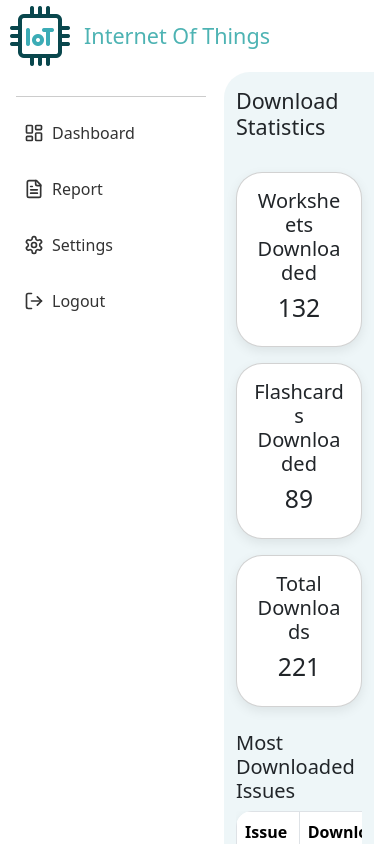
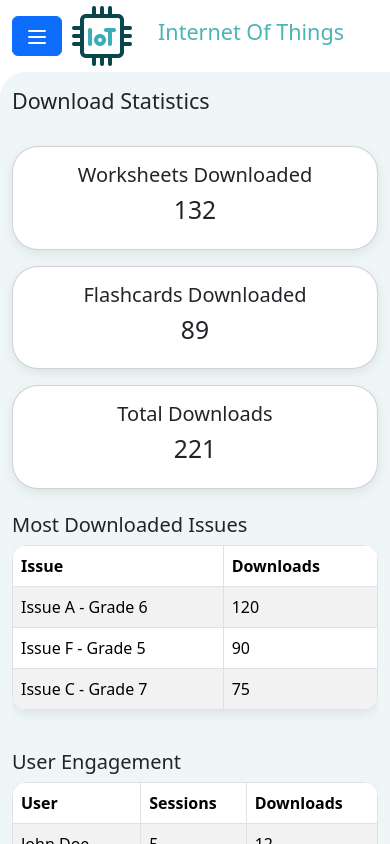
Before and after one commit to Adityamenon958/Iot-login-demo, a React (Vite) app in the folder frontend/: page /dashboard/reports in a window 390 px wide. Built offline with nearby package versions, Linux system fonts and the light colour scheme; sample sign-in values are in the browser's storage.

Commit message:
Deployment Azure 39 -LoginPage and Dashboard Responsiveness

```diff
--- a/frontend/src/Dashboard.jsx
+++ b/frontend/src/Dashboard.jsx
@@ -1,30 +1,28 @@
-import React from 'react';
+import React, { useEffect, useState } from 'react';
 import { Container, Row } from 'react-bootstrap';
-import { Outlet } from 'react-router-dom';
+import { Outlet, useNavigate } from 'react-router-dom';
 import styles from './Dashboard.module.css';
 import Sidebar from './Sidebar';
 import Topbar from './Topbar';
-import { useEffect } from 'react';
-import { useNavigate } from 'react-router-dom';
 
 const Dashboard = () => {
-
   const navigate = useNavigate();
+  const [sidebarOpen, setSidebarOpen] = useState(false);
 
   useEffect(() => {
     const token = localStorage.getItem("token");
-    if (!token) {
-      navigate("/"); // redirect to login
-    }
+    if (!token) navigate("/");
   }, []);
+
+  const toggleSidebar = () => setSidebarOpen(prev => !prev);
+  const closeSidebar = () => setSidebarOpen(false);
 
   return (
     <Container fluid className={styles.dashboard}>
-      <Topbar />
-
+      <Topbar toggleSidebar={toggleSidebar} />
       <Row className="flex-grow-1">
-        <Sidebar />
-        <Outlet /> {/* This changes based on route */}
+        <Sidebar isOpen={sidebarOpen} closeSidebar={closeSidebar} />
+        <Outlet />
       </Row>
     </Container>
   );
--- a/frontend/src/DashboardHome.jsx
+++ b/frontend/src/DashboardHome.jsx
@@ -109,7 +109,7 @@ const DashboardHome = () => {
     <Col xs={12} md={9} lg={10} xl={10} className={styles.main}>
       <div className="p-3">
         <Row className="g-4">
-          <Col xs={12} md={4}>
+          <Col xs={12} sm={4} md={4}>
             <Card className={`${styles.deviceCard} text-center`}>
               <Card.Body>
                 <i className={`bi bi-hdd-stack-fill text-primary ${styles.deviceIcon}`}></i>
@@ -119,7 +119,7 @@ const DashboardHome = () => {
             </Card>
           </Col>
 
-          <Col xs={12} md={4}>
+          <Col xs={12} sm={4} md={4}>
             <Card className={`${styles.deviceCard} text-center`}>
               <Card.Body>
                 <i className={`bi bi-hdd text-secondary ${styles.deviceIcon}`}></i>
@@ -129,7 +129,7 @@ const DashboardHome = () => {
             </Card>
           </Col>
 
-          <Col xs={12} md={4}>
+          <Col xs={12} sm={4} md={4}>
             <Card className={`${styles.deviceCard} text-center`}>
               <Card.Body>
                 <i className={`bi bi-exclamation-triangle-fill text-danger ${styles.deviceIcon}`}></i>
--- a/frontend/src/MainContent.module.css
+++ b/frontend/src/MainContent.module.css
@@ -90,3 +90,9 @@
   .inlineEdit:hover {
     color: #000;
   }
+
+  @media (max-width: 799px) {
+    .main{
+      width: 100%;
+    }
+  }
--- a/frontend/src/Sidebar.jsx
+++ b/frontend/src/Sidebar.jsx
@@ -1,26 +1,46 @@
-import React from 'react';
+import React, { useRef, useEffect } from 'react';
 import { Col, Button, Nav } from 'react-bootstrap';
-import { LayoutDashboard, FileText, Settings, LogOut } from 'lucide-react';
+import { LayoutDashboard, FileText, Settings, LogOut, X } from 'lucide-react';
 import { useNavigate } from 'react-router-dom';
 import { googleLogout } from '@react-oauth/google';
 import styles from './Sidebar.module.css';
 
-export default function Sidebar() {
-
+export default function Sidebar({ isOpen, closeSidebar  }) {
   const navigate = useNavigate();
+  const sidebarRef = useRef(null);
 
   const handleLogout = () => {
-    googleLogout(); // optional, logs out of Google session too
-    localStorage.removeItem("token"); // clear token
-    navigate("/"); // redirect to login
+    googleLogout();
+    localStorage.removeItem("token");
+    navigate("/");
   };
 
+   // Close on outside click
+   useEffect(() => {
+    const handleClickOutside = (event) => {
+      if (
+        sidebarRef.current &&
+        !sidebarRef.current.contains(event.target) &&
+        isOpen
+      ) {
+        closeSidebar();
+      }
+    };
+
+    if (isOpen) {
+      document.addEventListener("mousedown", handleClickOutside);
+    }
+
+    return () => {
+      document.removeEventListener("mousedown", handleClickOutside);
+    };
+  }, [isOpen, closeSidebar]);
+
+
   return (
-    <Col xs={12} md={3} lg={2} xl={2} className={`${styles.sidebar} p-0 pt-4`}>
-      <div className={`${styles.vertical_line} ms-3`}></div>
-
-      <div className={styles.sidebar}>
-        <Nav className="flex-column align-items-start">
+    <div className={`${styles.sidebarWrapper} ${isOpen ? styles.open : ''} `} ref={sidebarRef}>
+      <Col xs={12} md={3} lg={2} xl={2} className={`${styles.sidebar} p-0 pt-4`}>
+        <Nav className="flex-column align-items-start px-3">
           <Button className={styles.iconButton} onClick={() => navigate('/dashboard')}>
             <LayoutDashboard size={20} className="me-2" />
             Dashboard
@@ -41,7 +61,7 @@ export default function Sidebar() {
             Logout
           </Button>
         </Nav>
-      </div>
-    </Col>
+      </Col>
+    </div>
   );
 }
--- a/frontend/src/Sidebar.module.css
+++ b/frontend/src/Sidebar.module.css
@@ -3,11 +3,16 @@
     padding: 1rem;
     background-color: white; /* or your theme color */
   }
+  .sidebarWrapper {
+    display: none;
+    max-width: 14rem;
+    background-color: white;
+  }
 
   .sidebar {
     background-color: #ffffff;
     height: calc(100vh - 9rem);
-
+    z-index: 1050;
     max-width: 14rem;
   }
 
@@ -35,4 +40,33 @@
     background-color: rgba(0, 0, 0, 0.05);
     border-radius: 0.5rem;
     color: #4db3b3;
+    width: 150px;
   }
+
+
+
+  @media (min-width: 800px) {
+  .sidebarWrapper {
+    display: block !important;
+  }
+}
+
+@media (max-width: 799px) {
+  .sidebarWrapper {
+    position: fixed;
+    top: 0;
+    left: 0;
+    height: 100vh;
+    width: 250px;
+    background-color: white;
+    box-shadow: 2px 0 5px rgba(0, 0, 0, 0.2);
+    transition: transform 0.3s ease-in-out;
+    transform: translateX(-100%);
+    z-index: 999;
+  }
+
+  .sidebarWrapper.open {
+    transform: translateX(0);
+    display: block;
+  }
+}
--- a/frontend/src/Toopbar.module.css
+++ b/frontend/src/Toopbar.module.css
@@ -13,3 +13,9 @@
   .DlogoText{
     color: #4db3b3;
   }
+
+  @media (min-width: 799px) {
+    .burgerButton{
+      display: none;
+    }
+  }
--- a/frontend/src/Topbar.jsx
+++ b/frontend/src/Topbar.jsx
@@ -1,17 +1,26 @@
-import React from 'react'
-import { Container, Row, Col } from 'react-bootstrap';
+import React from 'react';
+import { Row, Col, Button } from 'react-bootstrap';
 import styles from './Toopbar.module.css';
-import Dlogo from "../src/assets/DashboardLogo.png";
+import Dlogo from '../src/assets/DashboardLogo.png';
+import { Menu } from 'lucide-react';
 
-
-export default function Topbar() {
- return (
-    <Row className={styles.topbar}>
-      <img src={Dlogo} className={`${styles.Dlogo} ms-2 mt-1`}/>
-        <Col>
-
-          <h4 className={`p-3 ps-0 h-100 d-flex align-items-center ${styles.DlogoText}`}>Internet Of Things</h4>
-        </Col>
-      </Row>
-  )
+export default function Topbar({ toggleSidebar }) {
+  return (
+    <Row className={`${styles.topbar} align-items-center`}>
+      <Col xs="auto" className="d-flex align-items-center">
+        <Button
+          className={` me-2 ${styles.burgerButton}`}
+          onClick={toggleSidebar}
+        >
+          <Menu />
+        </Button>
+        <img src={Dlogo} className={`${styles.Dlogo}`} alt="Logo" />
+      </Col>
+      <Col>
+        <h4 className={`p-3 ps-0 h-100 d-flex align-items-center ${styles.DlogoText}`}>
+          Internet Of Things
+        </h4>
+      </Col>
+    </Row>
+  );
 }
```
